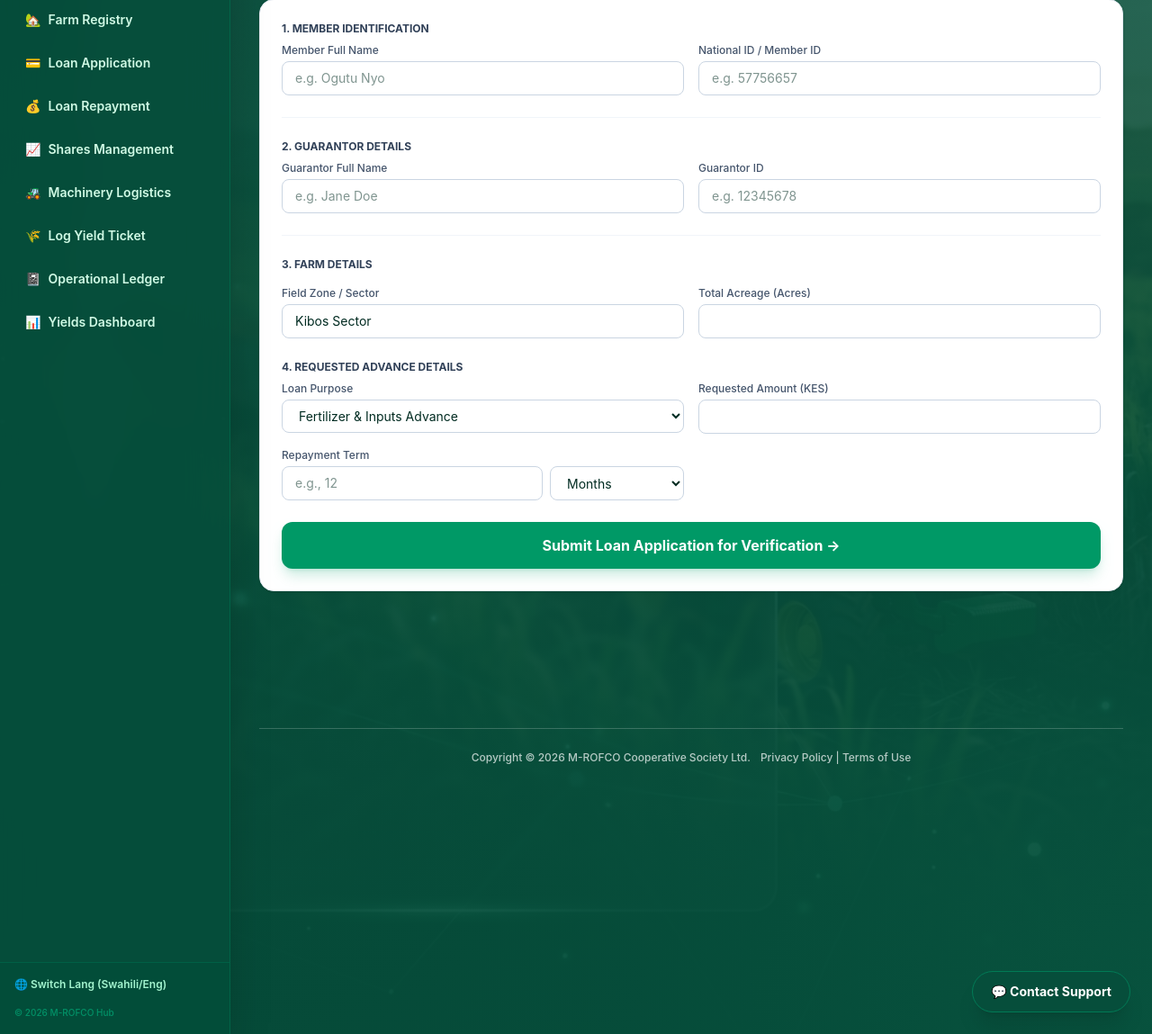
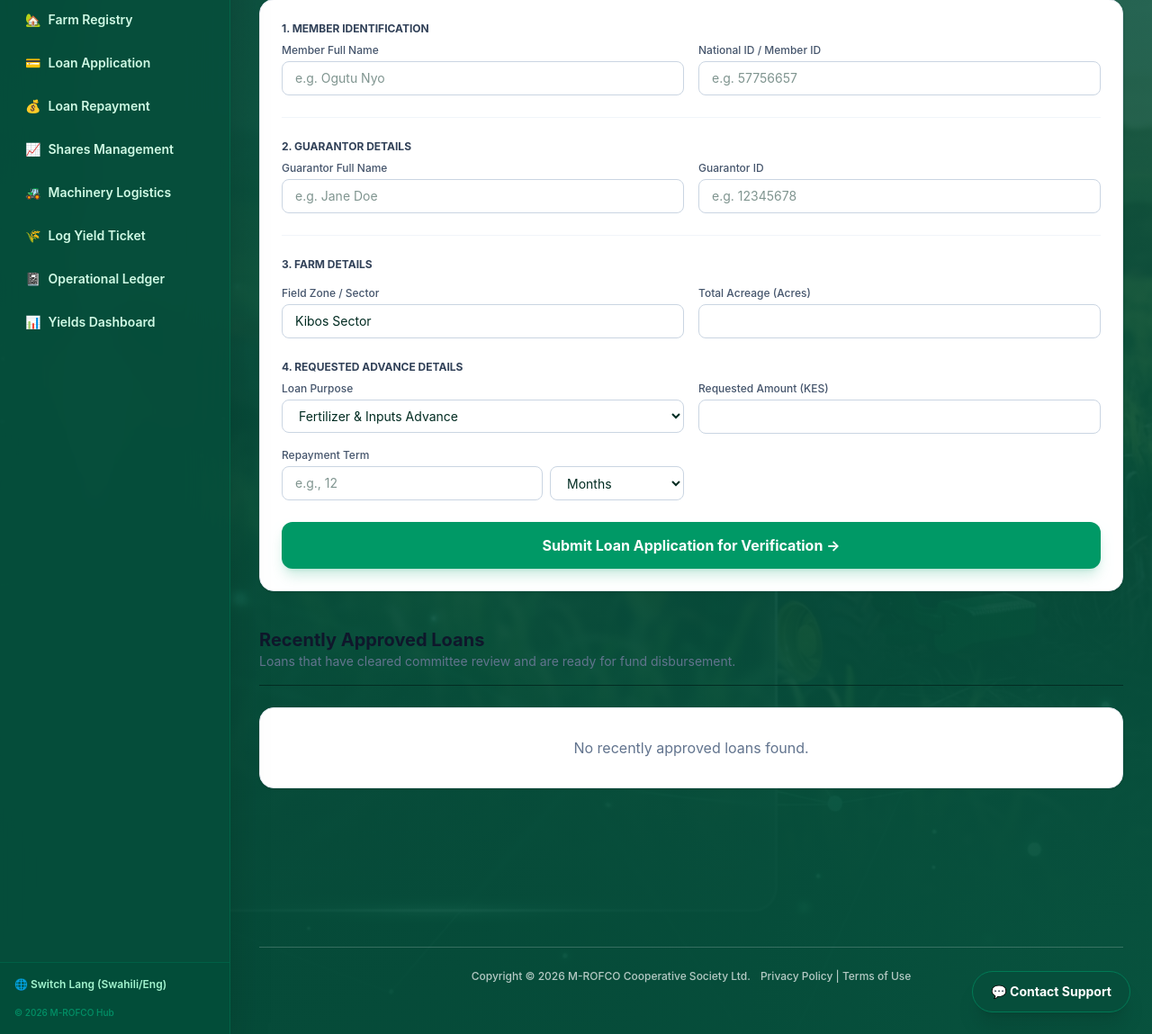
Before and after one commit to mcmoti/E-rofco, a Flask app: page /staff/loan-intake in a window 1280 px wide. Shown: the part 209-1358 px from the top of the page at 90% size. Run offline with Flask 3, Linux system fonts and the light colour scheme; a user stored in the database is signed in; data comes from the database, SQL or seed files in the repository; both versions use the stored data as it was after the commit.

Commit message:
Fix admin dashboard, enhance credit committee override, add approved loans to intake

```diff
--- a/app.py
+++ b/app.py
@@ -1346,6 +1346,10 @@
 
         success_msg = f"Loan application {app_id} created with auto-calculated yield ({total_tonnage} tons, KES {gross_val:,.2f}) and queued for field assessment!"
 
+    recent_approved_apps = Application.query.filter(
+        Application.status.like("Approved%")
+    ).order_by(Application.created_at.desc()).limit(10).all()
+
     return render_template(
         "staff_loan_intake.html",
         active_role="intake",
@@ -1354,6 +1358,7 @@
         current_lang=session["lang"],
         config=URD_CONFIG,
         success_msg=success_msg,
+        recent_approved_apps=recent_approved_apps,
     )
 
 
@@ -1497,6 +1502,8 @@
             )
         )
 
+    override_amount = request.form.get("override_amount")
+
     app_record = Application.query.get(app_id)
     system_fund = SystemFund.query.get(1)
     available_balance = system_fund.available_balance if system_fund else 0.0
@@ -1510,7 +1517,13 @@
             approved_val = max_cap
         elif action == "override":
             new_status = "Approved (Override)"
-            approved_val = req_amt
+            if override_amount and override_amount.strip():
+                try:
+                    approved_val = float(override_amount)
+                except ValueError:
+                    approved_val = req_amt
+            else:
+                approved_val = req_amt
         else:
             new_status = "Rejected"
             approved_val = 0.0
--- a/templates/base_admin.html
+++ b/templates/base_admin.html
@@ -273,6 +273,7 @@
 
 
 
+            {% endif %}
         </nav>
 
         <div class="p-4 border-t border-emerald-800 bg-emerald-900/50">
--- a/templates/staff_loan_intake.html
+++ b/templates/staff_loan_intake.html
@@ -119,5 +119,54 @@
             </button>
         </div>
     </form>
+
+    <div class="mt-10 mb-6 flex items-center justify-between border-b pb-4">
+        <div>
+            <h2 class="text-xl font-bold text-slate-900">Recently Approved Loans</h2>
+            <p class="text-sm text-slate-500">Loans that have cleared committee review and are ready for fund disbursement.</p>
+        </div>
+    </div>
+
+    <div class="bg-white rounded-2xl border border-slate-200 shadow-sm overflow-hidden mb-6">
+        {% if recent_approved_apps %}
+        <div class="overflow-x-auto">
+            <table class="w-full text-left text-sm whitespace-nowrap">
+                <thead class="bg-slate-50 border-b border-slate-200">
+                    <tr>
+                        <th class="px-6 py-4 font-bold text-slate-700">App ID</th>
+                        <th class="px-6 py-4 font-bold text-slate-700">Member</th>
+                        <th class="px-6 py-4 font-bold text-slate-700">Amount Approved</th>
+                        <th class="px-6 py-4 font-bold text-slate-700">Status</th>
+                        <th class="px-6 py-4 font-bold text-slate-700">Action</th>
+                    </tr>
+                </thead>
+                <tbody class="divide-y divide-slate-100">
+                    {% for app in recent_approved_apps %}
+                    <tr class="hover:bg-slate-50 transition-colors">
+                        <td class="px-6 py-4 font-semibold text-slate-800">{{ app.id }}</td>
+                        <td class="px-6 py-4 text-slate-600">{{ app.member_name }}</td>
+                        <td class="px-6 py-4 font-bold text-emerald-600">KES {{ "{:,.2f}".format(app.approved_amount) }}</td>
+                        <td class="px-6 py-4 text-xs font-semibold text-emerald-700">{{ app.status }}</td>
+                        <td class="px-6 py-4">
+                            {% if app.status != 'Funds Disbursed' %}
+                            <button class="bg-emerald-100 text-emerald-700 hover:bg-emerald-200 font-bold py-1 px-3 rounded-lg text-xs transition-colors" onclick="alert('Disbursement module pending integration. Funds approved for {{ app.member_name }}.')">
+                                Disburse Funds
+                            </button>
+                            {% else %}
+                            <span class="text-slate-400 text-xs font-bold">Disbursed</span>
+                            {% endif %}
+                        </td>
+                    </tr>
+                    {% endfor %}
+                </tbody>
+            </table>
+        </div>
+        {% else %}
+        <div class="p-8 text-center text-slate-500">
+            No recently approved loans found.
+        </div>
+        {% endif %}
+    </div>
+
 </div>
 {% endblock %}
```
Also changed, not shown: templates/staff_credit_committee.html (+9 -3 lines), sacco_portal.db.
